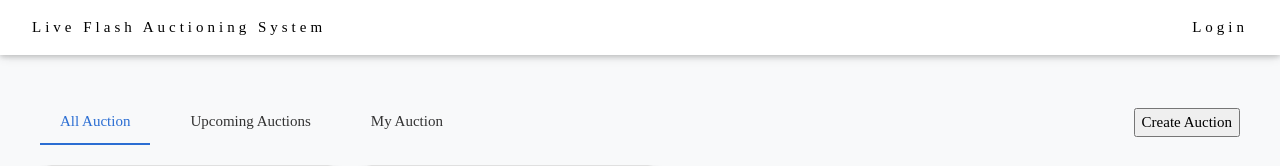
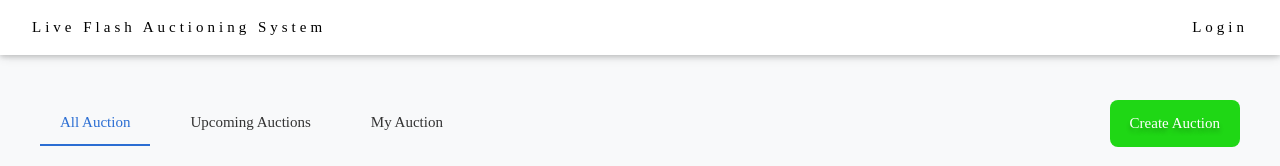
Before and after one commit to arsalananwar11/Live-Flash-Auctioning-System, a Flask app: page /dashboard in a window 1280 px wide. Shown: the top 166 px of the page. Run offline with Flask 3, Linux system fonts and the light colour scheme; some libraries are stand-ins or nearby versions.

Commit message:
Code corrected

```diff
--- a/app/__init__.py
+++ b/app/__init__.py
@@ -43,7 +43,6 @@ def create_app():
     # Register Blueprints
     app.register_blueprint(login_controller)
     app.register_blueprint(main_controller)
-
     app.register_blueprint(auction_controller)
 
     return app
--- a/app/static/css/dashboard.css
+++ b/app/static/css/dashboard.css
@@ -53,7 +53,7 @@
     border-bottom: 2px solid #2b6ed3;
 }
 
-.create-button {
+.create-auction-button {
     text-shadow: 0 4px 4px rgba(0, 0, 0, 0.25);
     border-radius: 8px;
     background-color: #1fd715;
```
